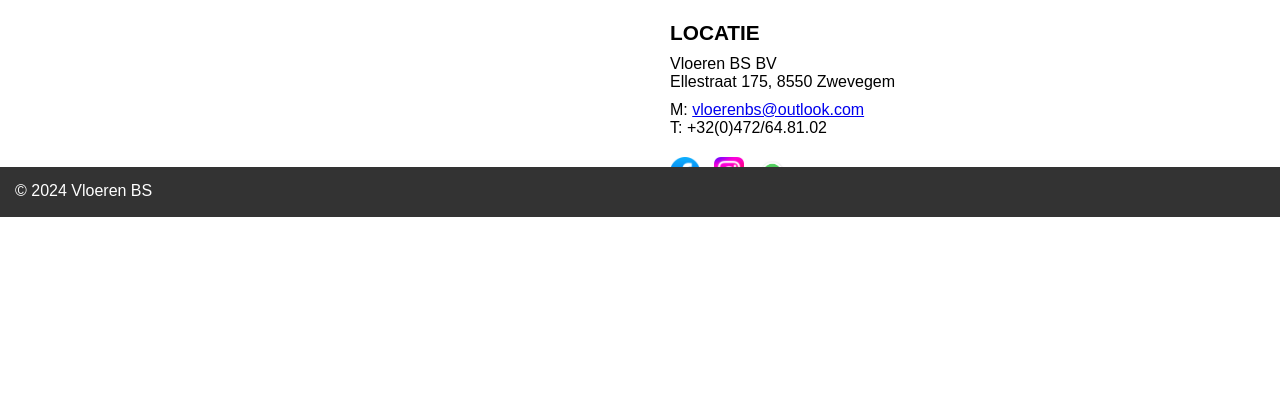
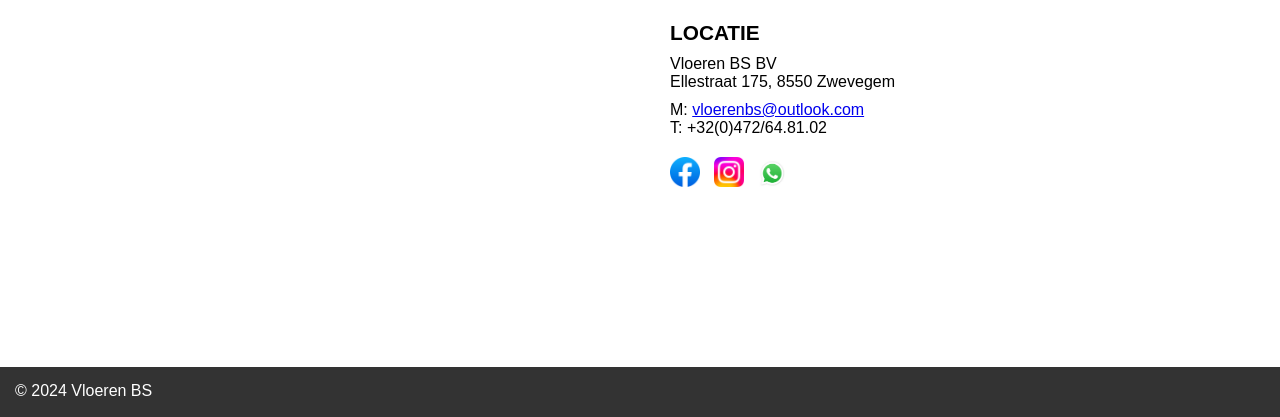
Before and after one commit to AlessioD200/Vloeren_bs1, a plain HTML site: page index.html in a window 1280 px wide. Shown: the part 1933-2350 px from the top of the page. Before the commit the page ends 2150 px from the top, so only its background shows below. Drawn offline with Linux system fonts and the light colour scheme.

Commit message:
Update Stijl.css

```diff
--- a/Styles/Stijl.css
+++ b/Styles/Stijl.css
@@ -269,7 +269,7 @@ html {
 
 .footer {
     position: absolute;
-    bottom: -1350px;
+    bottom: -1550px;
     left: 0;
     width: 100%;
     height: 50px;
```
